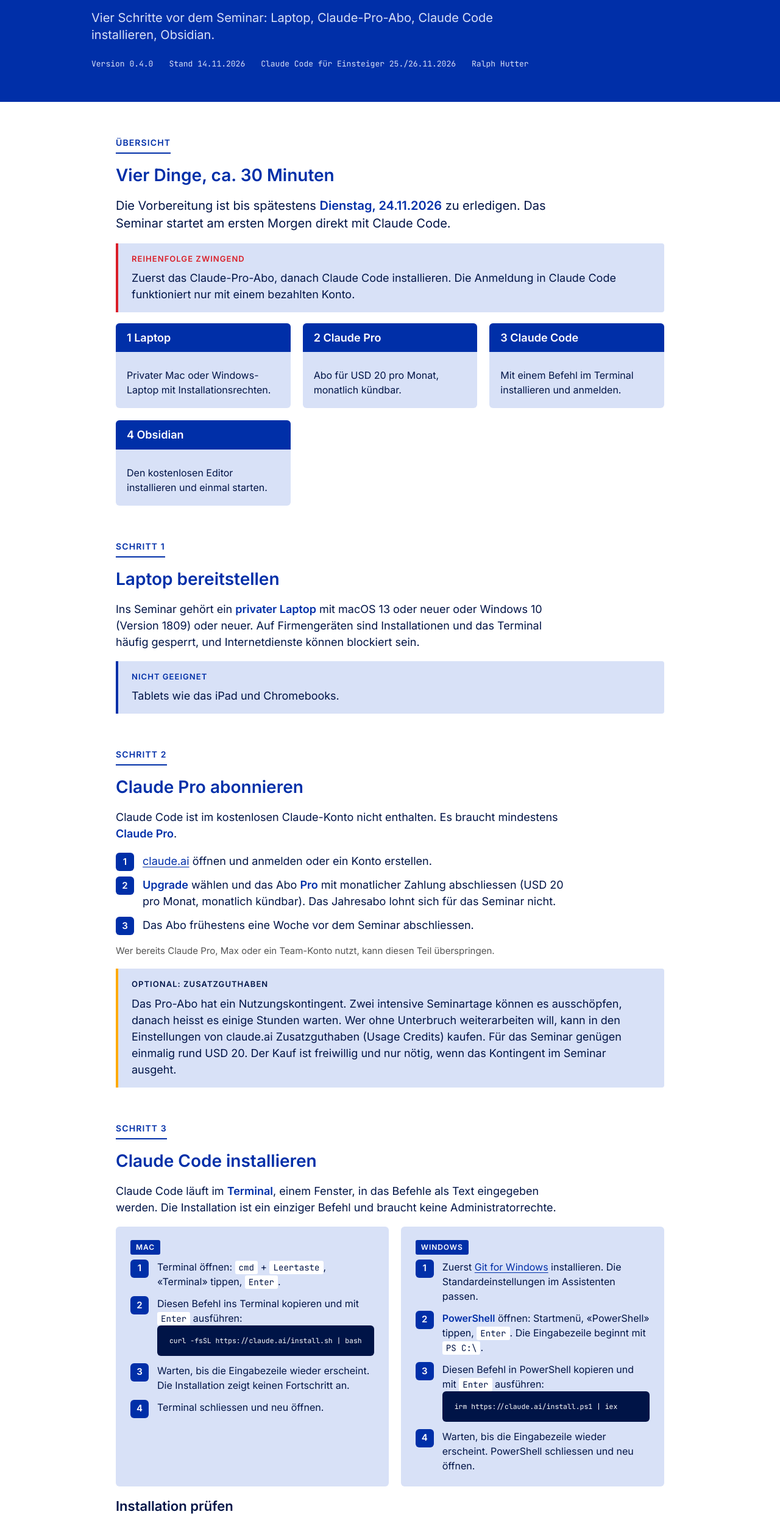
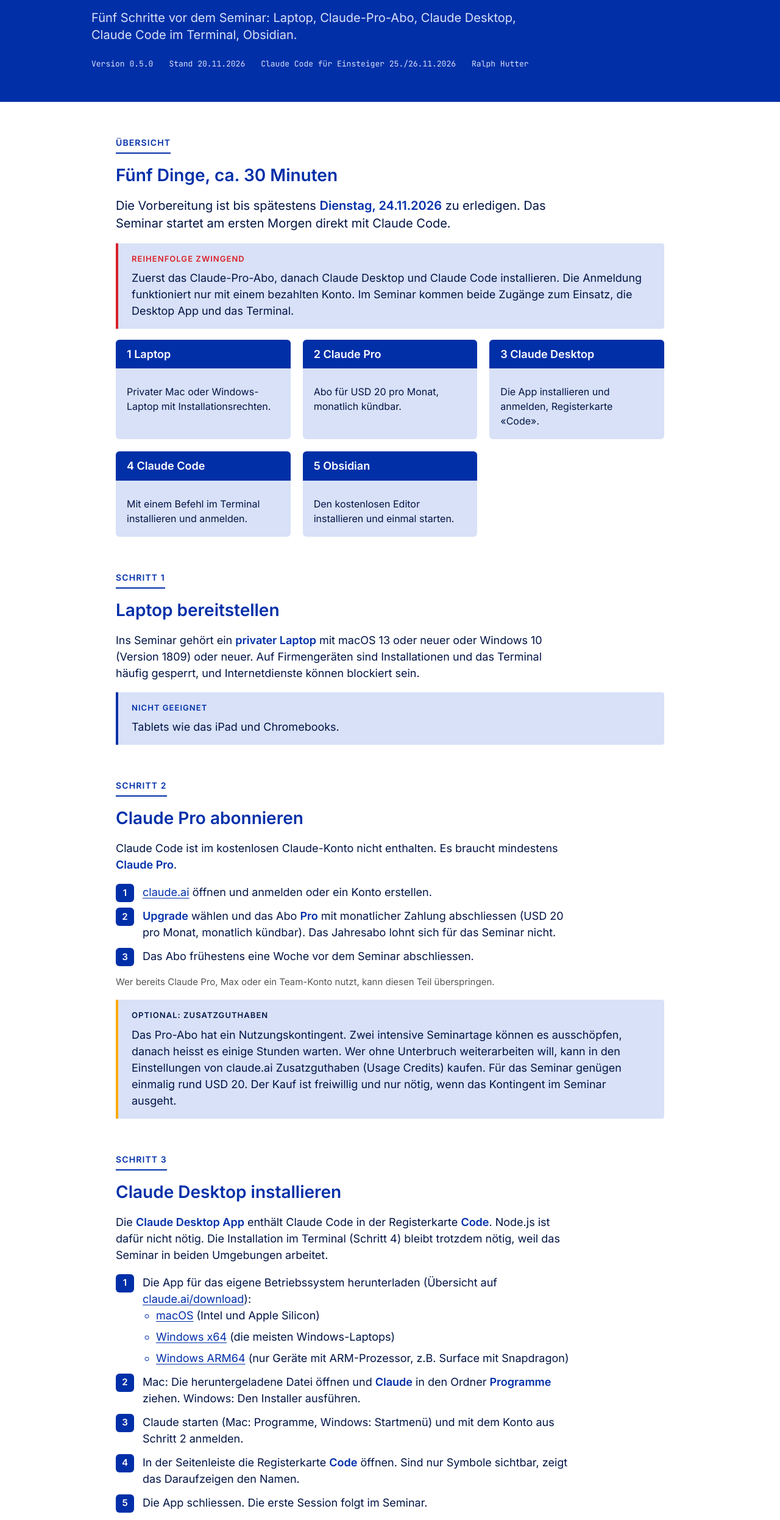
Before and after one commit to ralphhutter/claude-code, a plain HTML site: page index.html in a window 1280 px wide. Shown: the part 211-2703 px from the top of the page at 61% size. Drawn offline with Linux system fonts and the light colour scheme.

Commit message:
docs: add Claude Desktop step to setup guide (v0.5.0)
Co-Authored-By: Claude Sonnet 5.5 <noreply@anthropic.com>

```diff
--- a/index.html
+++ b/index.html
@@ -187,10 +187,10 @@
   <div class="masthead-inner">
     <div class="logo" role="img" aria-label="HWZ Hochschule für Wirtschaft Zürich"></div>
     <h1>Einrichten von Claude Code</h1>
-    <p class="lede">Vier Schritte vor dem Seminar: Laptop, Claude-Pro-Abo, Claude Code installieren, Obsidian.</p>
+    <p class="lede">Fünf Schritte vor dem Seminar: Laptop, Claude-Pro-Abo, Claude Desktop, Claude Code im Terminal, Obsidian.</p>
     <div class="meta">
-      <span>Version 0.4.0</span>
-      <span>Stand 14.11.2026</span>
+      <span>Version 0.5.0</span>
+      <span>Stand 20.11.2026</span>
       <span>Claude Code für Einsteiger 25./26.11.2026</span>
       <span>Ralph Hutter</span>
     </div>
@@ -201,17 +201,18 @@
 
   <section>
     <p class="kicker">Übersicht</p>
-    <h2>Vier Dinge, ca. 30 Minuten</h2>
+    <h2>Fünf Dinge, ca. 30 Minuten</h2>
     <p class="lede">Die Vorbereitung ist bis spätestens <strong>Dienstag, 24.11.2026</strong> zu erledigen. Das Seminar startet am ersten Morgen direkt mit Claude Code.</p>
     <div class="note warn">
       <div class="k">Reihenfolge zwingend</div>
-      <p>Zuerst das Claude-Pro-Abo, danach Claude Code installieren. Die Anmeldung in Claude Code funktioniert nur mit einem bezahlten Konto.</p>
+      <p>Zuerst das Claude-Pro-Abo, danach Claude Desktop und Claude Code installieren. Die Anmeldung funktioniert nur mit einem bezahlten Konto. Im Seminar kommen beide Zugänge zum Einsatz, die Desktop App und das Terminal.</p>
     </div>
     <div class="grid">
       <div class="card head"><h3>1 Laptop</h3><div class="body"><p>Privater Mac oder Windows-Laptop mit Installationsrechten.</p></div></div>
       <div class="card head"><h3>2 Claude Pro</h3><div class="body"><p>Abo für USD 20 pro Monat, monatlich kündbar.</p></div></div>
-      <div class="card head"><h3>3 Claude Code</h3><div class="body"><p>Mit einem Befehl im Terminal installieren und anmelden.</p></div></div>
-      <div class="card head"><h3>4 Obsidian</h3><div class="body"><p>Den kostenlosen Editor installieren und einmal starten.</p></div></div>
+      <div class="card head"><h3>3 Claude Desktop</h3><div class="body"><p>Die App installieren und anmelden, Registerkarte «Code».</p></div></div>
+      <div class="card head"><h3>4 Claude Code</h3><div class="body"><p>Mit einem Befehl im Terminal installieren und anmelden.</p></div></div>
+      <div class="card head"><h3>5 Obsidian</h3><div class="body"><p>Den kostenlosen Editor installieren und einmal starten.</p></div></div>
     </div>
   </section>
 
@@ -244,7 +245,31 @@
 
   <section>
     <p class="kicker">Schritt 3</p>
-    <h2>Claude Code installieren</h2>
+    <h2>Claude Desktop installieren</h2>
+    <p>Die <strong>Claude Desktop App</strong> enthält Claude Code in der Registerkarte <strong>Code</strong>. Node.js ist dafür nicht nötig. Die Installation im Terminal (Schritt 4) bleibt trotzdem nötig, weil das Seminar in beiden Umgebungen arbeitet.</p>
+    <ol class="steps">
+      <li>Die App für das eigene Betriebssystem herunterladen (Übersicht auf <a href="https://claude.ai/download">claude.ai/download</a>):
+        <ul>
+          <li><a href="https://claude.ai/api/desktop/darwin/universal/dmg/latest/redirect">macOS</a> (Intel und Apple Silicon)</li>
+          <li><a href="https://claude.ai/api/desktop/win32/x64/setup/latest/redirect">Windows x64</a> (die meisten Windows-Laptops)</li>
+          <li><a href="https://claude.ai/api/desktop/win32/arm64/setup/latest/redirect">Windows ARM64</a> (nur Geräte mit ARM-Prozessor, z.B. Surface mit Snapdragon)</li>
+        </ul></li>
+      <li>Mac: Die heruntergeladene Datei öffnen und <strong>Claude</strong> in den Ordner <strong>Programme</strong> ziehen. Windows: Den Installer ausführen.</li>
+      <li>Claude starten (Mac: Programme, Windows: Startmenü) und mit dem Konto aus Schritt 2 anmelden.</li>
+      <li>In der Seitenleiste die Registerkarte <strong>Code</strong> öffnen. Sind nur Symbole sichtbar, zeigt das Daraufzeigen den Namen.</li>
+      <li>Die App schliessen. Die erste Session folgt im Seminar.</li>
+    </ol>
+    <!-- Screenshot 02-claude-desktop-code-tab.jpg -->
+    <p class="small">Voraussetzung: macOS 13 oder neuer, Windows 10 oder neuer. Die App aktualisiert sich selbst.</p>
+    <div class="note">
+      <div class="k">Wenn die App ein Abo verlangt</div>
+      <p>Das Konto hat kein Pro-Abo. Auf claude.ai unter Einstellungen den Plan prüfen. Erscheint die Aufforderung, sich online anzumelden: Anmeldung im Browser abschliessen und die App neu starten.</p>
+    </div>
+  </section>
+
+  <section>
+    <p class="kicker">Schritt 4</p>
+    <h2>Claude Code im Terminal installieren</h2>
     <p>Claude Code läuft im <strong>Terminal</strong>, einem Fenster, in das Befehle als Text eingegeben werden. Die Installation ist ein einziger Befehl und braucht keine Administratorrechte.</p>
     <div class="grid g2">
       <div class="card">
@@ -289,7 +314,7 @@
   </section>
 
   <section>
-    <p class="kicker">Schritt 4</p>
+    <p class="kicker">Schritt 5</p>
     <h2>Obsidian installieren</h2>
     <p>Obsidian ist der Editor für das Personal OS und kostenlos. Eine Einrichtung ist nicht nötig, sie folgt gemeinsam im Seminar.</p>
     <ol class="steps">
@@ -302,6 +327,7 @@
     <p class="kicker">Kurztest</p>
     <h2>Vor dem Seminar alles einmal prüfen</h2>
     <ul class="check">
+      <li>Claude Desktop startet, die Anmeldung steht, die Registerkarte <strong>Code</strong> ist sichtbar.</li>
       <li><code>claude --version</code> zeigt eine Versionsnummer.</li>
       <li><code>claude</code> startet ohne neue Anmeldung und antwortet auf eine Frage.</li>
       <li>Obsidian startet.</li>
@@ -326,7 +352,7 @@
 
   <footer>
     <div class="mark" role="img" aria-label="HWZ"></div>
-    <div>Einrichten von Claude Code, Version 0.4.0, 14.11.2026</div>
+    <div>Einrichten von Claude Code, Version 0.5.0, 20.11.2026</div>
     <div>HWZ Hochschule für Wirtschaft Zürich, Lagerstrasse 5, 8004 Zürich</div>
   </footer>
 
```
Also changed, not shown: 1 other file.
